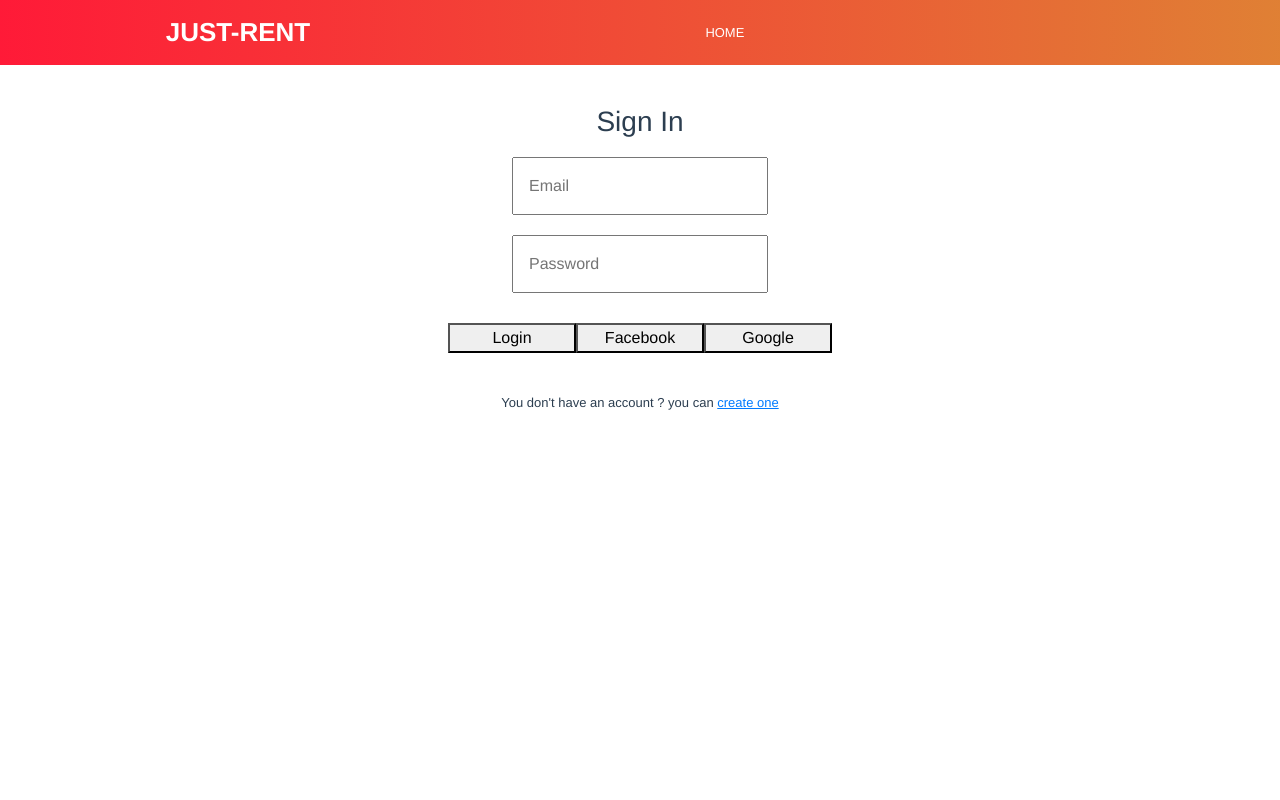
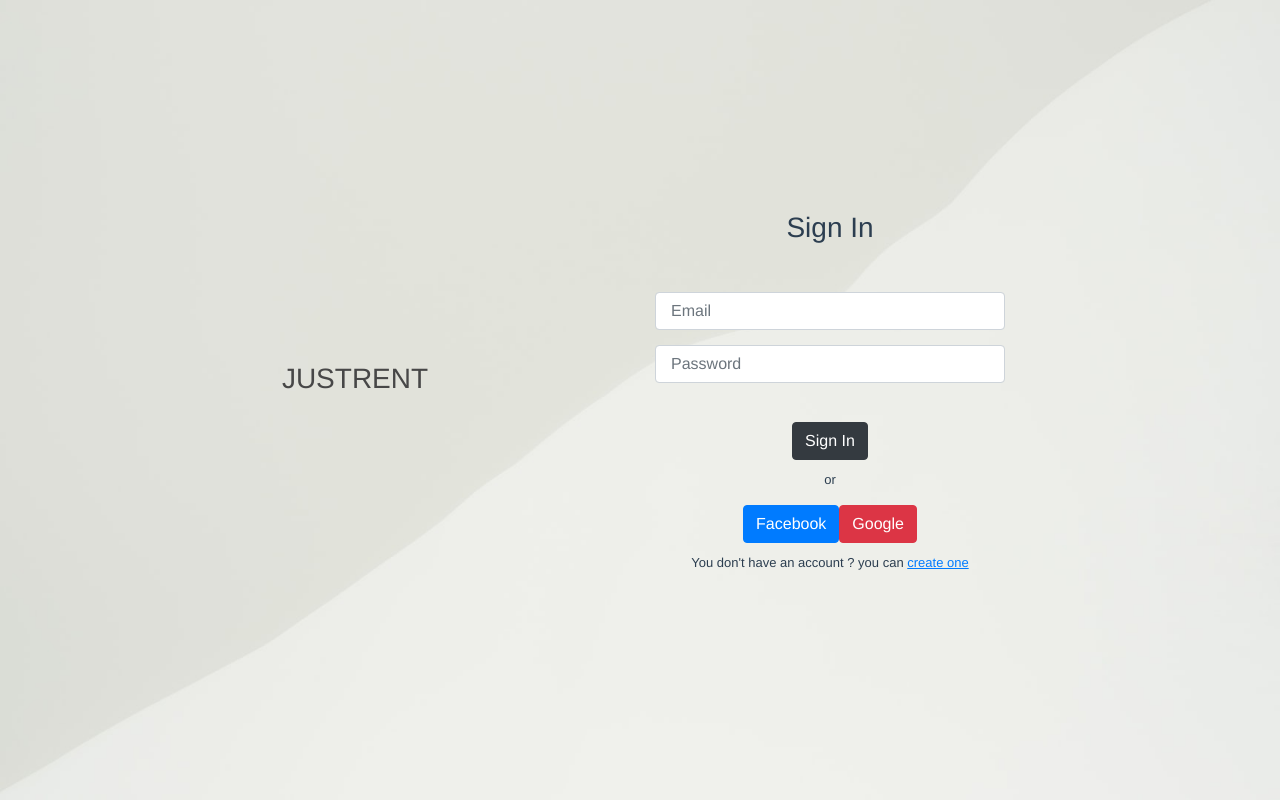
Before and after one commit to satawatnack/progressive_project, a Vue app: page /login in a window 1280 px wide. Built offline with nearby package versions, Linux system fonts and the light colour scheme; no server answers.

Commit message:
update css

```diff
--- a/package.json
+++ b/package.json
@@ -16,6 +16,7 @@
     "register-service-worker": "^1.6.2",
     "vue": "^2.6.11",
     "vue-router": "^3.1.5",
+    "vue-spinner": "^1.0.3",
     "vuetify": "^2.2.15"
   },
   "devDependencies": {
--- a/src/App.vue
+++ b/src/App.vue
@@ -1,17 +1,14 @@
 <template>
   <div id="app">
-    <NavBar></NavBar>
     <router-view/>
   </div>
 </template>
 
 <script>
-import NavBar from '@/components/Navbar.vue'
 
 export default {
   name: 'App',
   components: {
-    NavBar
   }
 }
 </script>
@@ -24,17 +21,4 @@ export default {
   text-align: center;
   color: #2c3e50;
 }
-
-#nav {
-  padding: 30px;
-}
-
-#nav a {
-  font-weight: bold;
-  color: #2c3e50;
-}
-
-#nav a.router-link-exact-active {
-  color: #42b983;
-}
 </style>
--- a/src/components/Navbar.vue
+++ b/src/components/Navbar.vue
@@ -7,7 +7,10 @@
       <b-navbar-toggle target="left-collapse"></b-navbar-toggle>
       <b-collapse id="left-collapse" class="navbar-menu-group" is-nav>
         <b-navbar-nav class="navlink">
-          <b-nav-item><router-link to="/">home</router-link></b-nav-item>
+          <b-nav-item><router-link to="home">home</router-link></b-nav-item>
+        </b-navbar-nav>
+        <b-navbar-nav class="navlink">
+          <b-nav-item><router-link to="profile">profile</router-link></b-nav-item>
         </b-navbar-nav>
       </b-collapse>
     </b-navbar>
--- a/src/components/UploadImages.vue
+++ b/src/components/UploadImages.vue
@@ -1,14 +1,9 @@
 <template>
   <div>
-    <v-btn
+    <v-btn class="btn btn-secondary"
       @click.native="selectFile"
       v-if="!uploadEnd && !uploading">
-        Upload a cover image
-        <v-icon
-        right
-        aria-hidden="true">
-          add_a_photo
-        </v-icon>
+        Upload a profile image
     </v-btn>
     <form ref="form">
       <input
@@ -20,34 +15,24 @@
       :multiple="false"
       @change="detectFiles($event)" />
     </form>
-      <v-progress-circular
-        v-if="uploading && !uploadEnd"
-        :size="100"
-        :width="15"
-        :rotate="360"
-        :value="progressUpload"
-        color="primary">
-        %
-      </v-progress-circular>
-      <img
-        v-if="uploadEnd"
-        :src="downloadURL"
-        width="100%" />
+      <pulse-loader v-if="uploading && !uploadEnd" :loading="loading" :color="color" :size="size"></pulse-loader>
+      <b-img v-if="uploadEnd" thumbnail fluid rounded :src="downloadURL" alt="Image" style="width: 350px;"></b-img><br><br>
       <div v-if="uploadEnd">
         <v-btn
-          class="ma-0"
+          class="ma-0 btn btn-danger"
           dark
           small
           color="error"
           @click="deleteImage()"
           >
-          Delete
+          Cancel
         </v-btn>
       </div>
   </div>
 </template>
 
 <script>
+import PulseLoader from 'vue-spinner/src/PulseLoader.vue'
 const fb = require('../firebaseConfig.js')
 
 export default {
@@ -58,8 +43,14 @@ export default {
       uploadTask: '',
       uploading: false,
       uploadEnd: false,
-      downloadURL: ''
+      downloadURL: '',
+      loading: false,
+      color: 'black',
+      size: '20px'
     }
+  },
+  components: {
+    PulseLoader
   },
   methods: {
     selectFile () {
--- a/src/views/Home.vue
+++ b/src/views/Home.vue
@@ -1,17 +1,17 @@
 <template>
   <div class="home" style="overflow:hidden;">
+    <Navbar></Navbar>
     <b-row class="text-center">
       <b-col></b-col>
       <b-col class="p-0 mt-3" cols="8">
         <Homefeeds></Homefeeds>
       </b-col>
       <b-col class="p-3">
-        <b-img thumbnail fluid rounded :src=getUrl(userid) alt="Image 1" style="width: 60px;"></b-img>
+        <b-img thumbnail fluid rounded :src=getUrl(userid) alt="Image 1" style="width: 100px;"></b-img>
         <div :key="key" v-for="(user, key) in users">
-            <p class="m-2" v-if="user.uid === userid">welcome <br>{{user.name}}</p>
+            <p class="m-2" v-if="user.uid === userid"><b>welcome</b> <br>{{user.name}}</p>
         </div>
-        <router-link to="/profile">profile</router-link><br>
-        <button @click="logout">logout</button>
+        <button class="btn btn-danger" @click="logout">logout</button>
       </b-col>
   </b-row>
 
@@ -20,6 +20,7 @@
 
 <script>
 import Homefeeds from '@/components/Homefeeds.vue'
+import  Navbar from '@/components/Navbar.vue'
 const fb = require('../firebaseConfig.js')
 let usersRef = fb.db.ref('/users')
 export default {
@@ -32,7 +33,8 @@ export default {
     }
   },
   components: {
-    Homefeeds
+    Homefeeds,
+    Navbar
   },
   methods: {
     logout: function() {
--- a/src/views/Login.vue
+++ b/src/views/Login.vue
@@ -1,12 +1,25 @@
 <template>
     <div class="login">
-        <h3>Sign In</h3>
-        <input type="text" v-model="email" placeholder="Email"><br>
-        <input type="password" v-model="password" placeholder="Password"><br>
-        <button @click="login">Login</button>
-        <button @click="socialFacecbookLogin">Facebook</button>
-        <button @click="socialGoogleLogin">Google</button>
-        <p>You don't have an account ? you can <router-link to="sign-up">create one</router-link></p>
+        <header class="masthead">
+            <div class="container h-100">
+                <div class="row h-100 align-items-center">
+                <div class="col-12">
+                    <b-row>
+                        <b-col sm="6"><div style="height: 40%"></div><h3 style="color: #474747">JUSTRENT</h3><div style="height: 40px"></div></b-col>
+                        <b-col sm="4">
+                            <h3 style="color: 474745">Sign In</h3><br>
+                            <input class="form-control" type="text" v-model="email" placeholder="Email">
+                            <input class="form-control" type="password" v-model="password" placeholder="Password"><br>
+                            <button class="btn btn-dark" @click="login">Sign In</button> <p>or</p>
+                            <button class="btn btn-primary" @click="socialFacecbookLogin">Facebook</button>
+                            <button class="btn btn-danger" @click="socialGoogleLogin">Google</button>
+                            <p>You don't have an account ? you can <router-link to="sign-up">create one</router-link></p>
+                        </b-col>
+                    </b-row>
+                </div>
+                </div>
+            </div>
+        </header>
     </div>
 </template>
 
@@ -68,25 +81,24 @@ export default {
 </script>
 
 <style scoped>
-    .login {
-        margin-top: 40px;
-    }
     input {
-        margin: 10px 0;
-        width: 20%;
+        margin: 15px 0;
         padding: 15px;
     }
-    button {
-        margin-top: 20px;
-        width: 10%;
-        cursor: pointer;
-    }
     p {
-        margin-top: 40px;
+        margin-top: 10px;
         font-size: 13px;
     }
     p a {
         text-decoration: underline;
         cursor: pointer;
     }
+    .masthead {
+        height: 100vh;
+        min-height: 500px;
+        background-image: url('../assets/bg.jpeg');
+        background-size: cover;
+        background-position: center;
+        background-repeat: no-repeat;
+    }
 </style>
--- a/src/views/Profile.vue
+++ b/src/views/Profile.vue
@@ -1,27 +1,14 @@
 <template>
   <div class="home" style="overflow:hidden;">
+    <Navbar></Navbar>
     <b-row class="text-center">
       <b-col></b-col>
       <b-col class="p-0 mt-3" cols="8">
-        <b-img thumbnail fluid rounded :src=getUrl(userid) alt="Image 1" style="width: 60px;"></b-img>
+        <b-img thumbnail fluid rounded :src=getUrl(userid) alt="Image 1" style="width: 350px;"></b-img>
         <div>
-            <v-progress-circular
-                v-if="uploading && !uploadEnd"
-                :size="100"
-                :width="15"
-                :rotate="360"
-                :value="progressUpload"
-                color="primary">
-                %
-            </v-progress-circular>
-            <v-btn
+            <v-btn class="btn btn-secondary"
             @click.native="selectFile">
                 change a profile image
-                <v-icon
-                right
-                aria-hidden="true">
-                add_a_photo
-                </v-icon>
             </v-btn>
             <form ref="form">
             <input
@@ -51,7 +38,7 @@
         <Myfeeds></Myfeeds>
       </b-col>
       <b-col class="p-3">
-        <button @click="logout">logout</button>
+        <button class="btn btn-danger" @click="logout">logout</button>
       </b-col>
   </b-row>
 
@@ -60,6 +47,7 @@
 
 <script>
 import Myfeeds from '@/components/Myfeeds.vue'
+import  Navbar from '@/components/Navbar.vue'
 const fb = require('../firebaseConfig.js')
 let usersRef = fb.db.ref('/users')
 export default {
@@ -83,7 +71,8 @@ export default {
     }
   },
   components: {
-    Myfeeds
+    Myfeeds,
+    Navbar
   },
   methods: {
     logout: function() {
--- a/src/views/ProfileImg.vue
+++ b/src/views/ProfileImg.vue
@@ -1,9 +1,20 @@
 <template>
-    <div>
-        <h3>Let's upload your profile image !</h3>
-        <UploadImage></UploadImage>
-        <button @click="signUp">Sign up</button>
-    </div>
+    <header class="masthead">
+            <div class="container h-100">
+                <div class="row h-100 align-items-center">
+                <div class="col-12">
+                    <b-row>
+                        <b-col sm="6"><div style="height: 40%"></div><h3 style="color: #474747">JUSTRENT</h3><br><br></b-col>
+                        <b-col sm="4">
+                            <h4 style="color: #474745">Upload your profile image !</h4><br>
+                            <UploadImage></UploadImage><br>
+                            <button class="btn btn-dark" @click="signUp">Sign up</button>
+                        </b-col>
+                    </b-row>
+                </div>
+                </div>
+            </div>
+    </header>
 </template>
 
 <script>
@@ -22,5 +33,12 @@ export default {
 </script>
 
 <style scoped>
-
+.masthead {
+        height: 100vh;
+        min-height: 500px;
+        background-image: url('../assets/bg.jpeg');
+        background-size: cover;
+        background-position: center;
+        background-repeat: no-repeat;
+}
 </style>
--- a/src/views/SignUp.vue
+++ b/src/views/SignUp.vue
@@ -1,13 +1,25 @@
 <template>
-    <div class="sign-up">
-        <h3>Let's create a new account !</h3>
-        <input type="text" v-model="email" placeholder="Email"><br>
-        <input type="password" v-model="password" placeholder="Password"><br>
-        <input type="text" v-model="name" placeholder="Firstname Lastname"><br>
-        <input type="text" v-model="tel" placeholder="Phone Number"><br>
-        <button @click="next">next</button>
-        <span>or go back to <router-link to="login">login.</router-link></span>
-    </div>
+        <header class="masthead">
+            <div class="container h-100">
+                <div class="row h-100 align-items-center">
+                <div class="col-12">
+                    <b-row>
+                        <b-col class="col-6"><div style="height: 40%"></div><h3>JUSTRENT</h3></b-col>
+                        <b-col class="col-4">
+                            <h4>Let's create a new account !</h4><br>
+                            <input class="form-control" type="text" v-model="email" placeholder="Email">
+                            <input class="form-control" type="password" v-model="password" placeholder="Password">
+                            <input class="form-control" type="text" v-model="name" placeholder="Firstname Lastname">
+                            <input class="form-control" type="text" v-model="tel" placeholder="Phone Number">
+                            <button class="btn btn-light" @click="next">next</button><br>
+                            <p>or go back to <router-link to="login">login.</router-link></p>
+                        </b-col>
+                        <b-col class="col-2"></b-col>
+                    </b-row>
+                </div>
+                </div>
+            </div>
+        </header>
 </template>
 
 <script>
@@ -48,22 +60,28 @@ export default {
 </script>
 
 <style scoped>
-    .login {
-        margin-top: 40px;
-    }
     input {
-        margin: 10px 0;
-        width: 20%;
-        padding: 15px;
+        margin: 15px 0;
+        padding: 20px;
     }
     button {
         margin-top: 20px;
-        width: 10%;
         cursor: pointer;
     }
-    span {
-        display: block;
+    p {
         margin-top: 10px;
-        font-size: 11px;
+        font-size: 13px;
+    }
+    p a {
+        text-decoration: underline;
+        cursor: pointer;
+    }
+    .masthead {
+        height: 100vh;
+        min-height: 500px;
+        background-image: url('../assets/bg.jpeg');
+        background-size: cover;
+        background-position: center;
+        background-repeat: no-repeat;
     }
 </style>
```
Also changed, not shown: src/components/Homefeeds.vue (+11 -19 lines), src/assets/bg.jpeg (added), 1 other file (tests, documents, lock files or other folders).
